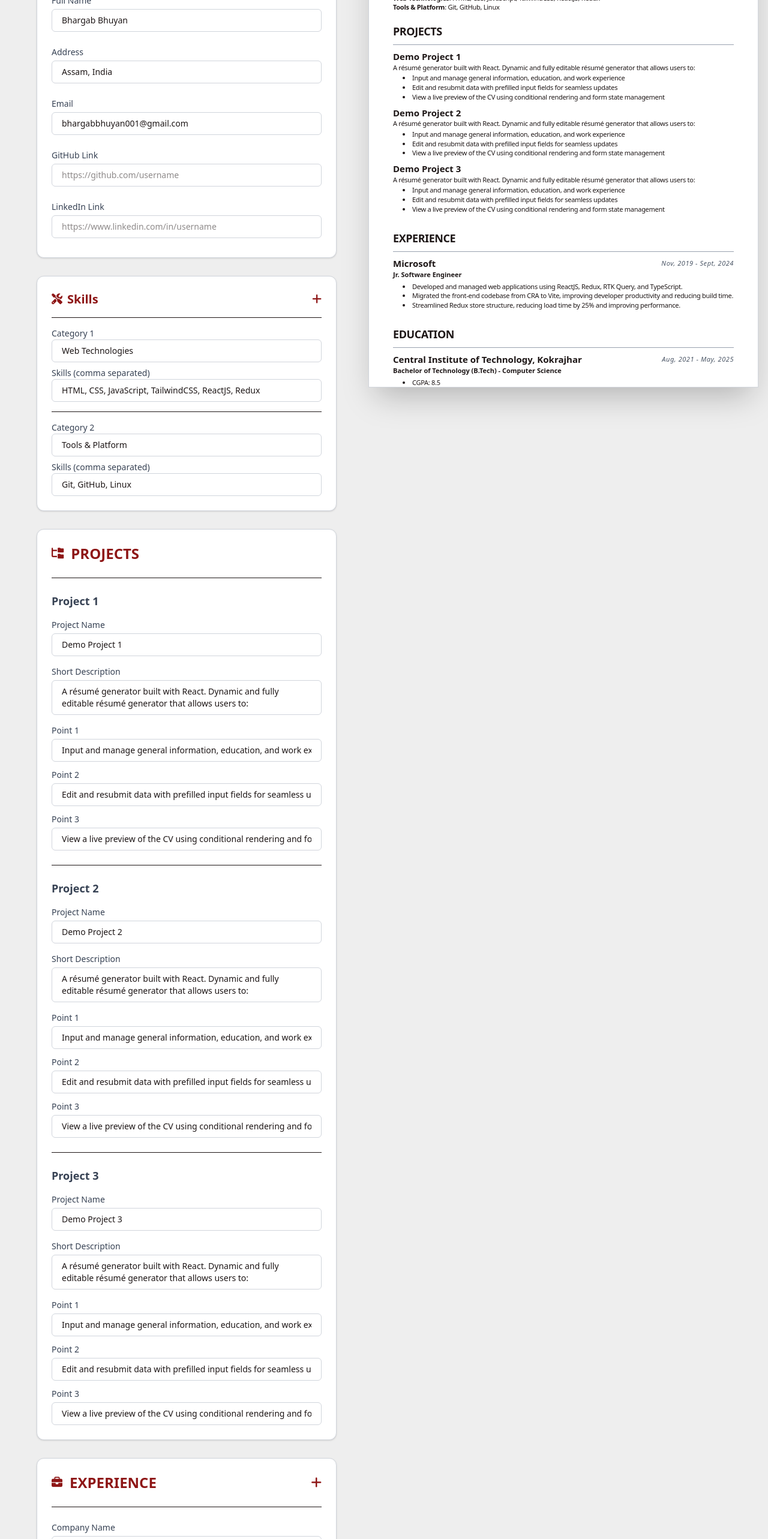
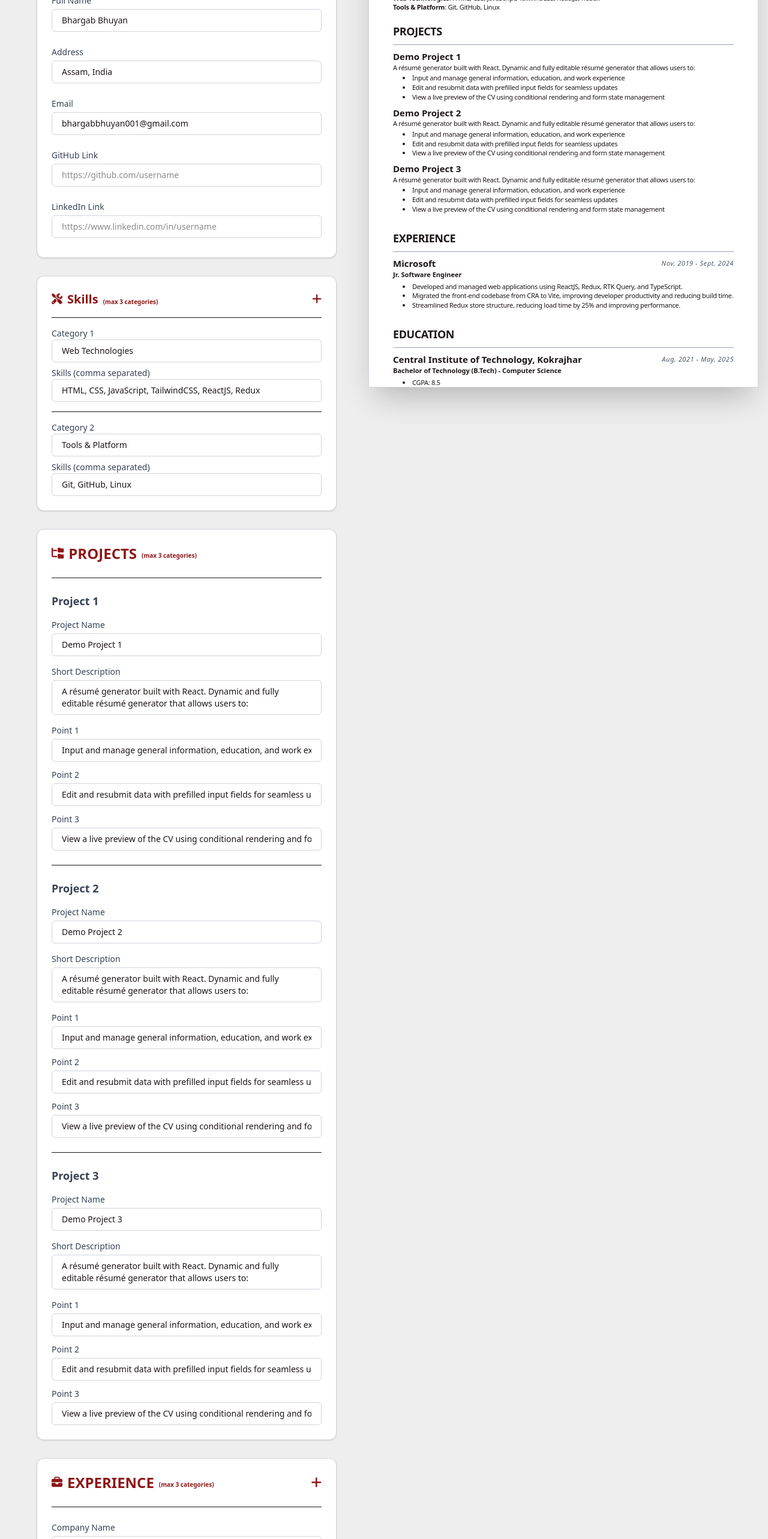
Before and after one commit to bhargablinx/resume-builder, a React (Vite) app: page / in a window 1280 px wide. Shown: the part 234-2800 px from the top of the page at 60% size. Built offline with nearby package versions, Linux system fonts and the light colour scheme.

Commit message:
Show max limit in each section

```diff
--- a/src/components/EducationSection.jsx
+++ b/src/components/EducationSection.jsx
@@ -18,7 +18,7 @@ export default function EducationSection({ education }) {
     };
 
     const addEducation = () => {
-        if (educationList.length < 2) {
+        if (educationList.length < 3) {
             setEducationList((prev) => [...prev, prev.length + 1]);
         }
     };
@@ -31,11 +31,12 @@ export default function EducationSection({ education }) {
         <div className="bg-white w-full max-w-[500px] p-6 rounded-xl border border-gray-300 shadow-sm space-y-6 transition hover:shadow-lg">
             {/* Header */}
             <div className="flex justify-between items-center">
-                <h2 className="text-2xl font-bold text-dark-red flex items-center">
-                    <i className="fa-solid fa-graduation-cap mr-3 text-lg"></i>
-                    EDUCATION
+                <h2 className="text-2xl font-bold text-dark-red flex items-center gap-2">
+                    <i className="fa-solid fa-graduation-cap text-lg"></i>
+                    <span>EDUCATION</span>
+                    <span className="text-[10px] mt-2">(max 3 categories)</span>
                 </h2>
-                {educationList.length < 2 && (
+                {educationList.length < 3 && (
                     <button
                         onClick={addEducation}
                         className="text-dark-red hover:text-red-700 text-xl transition-all"
--- a/src/components/ExperienceSection.jsx
+++ b/src/components/ExperienceSection.jsx
@@ -47,9 +47,10 @@ export default function ExperienceSection({ experience }) {
     return (
         <div className="bg-white w-full max-w-[500px] p-6 rounded-xl border border-gray-300 shadow-sm space-y-6 transition hover:shadow-lg">
             <div className="flex justify-between items-center">
-                <h2 className="text-2xl font-bold text-dark-red flex items-center">
-                    <i className="fa-solid fa-briefcase mr-3 text-lg"></i>
-                    EXPERIENCE
+                <h2 className="text-2xl font-bold text-dark-red flex items-center gap-2">
+                    <i className="fa-solid fa-briefcase text-lg"></i>
+                    <span>EXPERIENCE</span>
+                    <span className="text-[10px] mt-2">(max 3 categories)</span>
                 </h2>
                 {experienceList.length < 2 && (
                     <button
--- a/src/components/ProjectSection.jsx
+++ b/src/components/ProjectSection.jsx
@@ -48,9 +48,10 @@ export default function ProjectSection({ projects }) {
         <div className="bg-white w-full max-w-[500px] p-6 rounded-xl border border-gray-300 shadow-sm space-y-6 transition hover:shadow-lg">
             {/* Header with + icon */}
             <div className="flex justify-between items-center">
-                <h2 className="text-2xl font-bold text-dark-red flex items-center">
-                    <i className="fa-solid fa-folder-tree mr-3 text-lg"></i>
-                    PROJECTS
+                <h2 className="text-2xl font-bold text-dark-red flex items-center gap-2">
+                    <i className="fa-solid fa-folder-tree text-lg"></i>
+                    <span>PROJECTS</span>
+                    <span className="text-[10px] mt-2">(max 3 categories)</span>
                 </h2>
                 {projectList.length < 3 && (
                     <button
--- a/src/components/SkillSection.jsx
+++ b/src/components/SkillSection.jsx
@@ -33,7 +33,8 @@ export default function SkillSection({ skill }) {
             <div className="flex items-center justify-between">
                 <h2 className="text-xl font-bold text-dark-red flex items-center gap-2">
                     <i className="fa-solid fa-screwdriver-wrench text-lg" />
-                    Skills
+                    <span>Skills</span>
+                    <span className="text-[10px] mt-2">(max 3 categories)</span>
                 </h2>
                 {skills.length < 3 && (
                     <button
```
